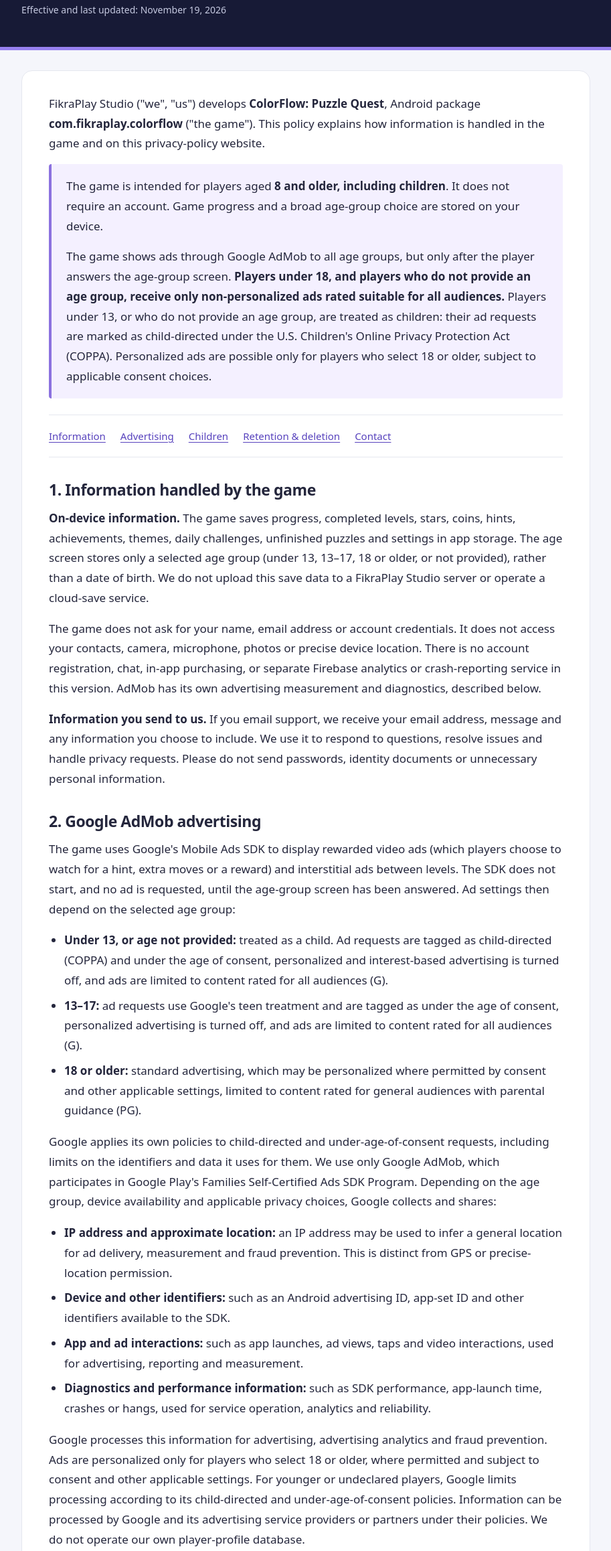
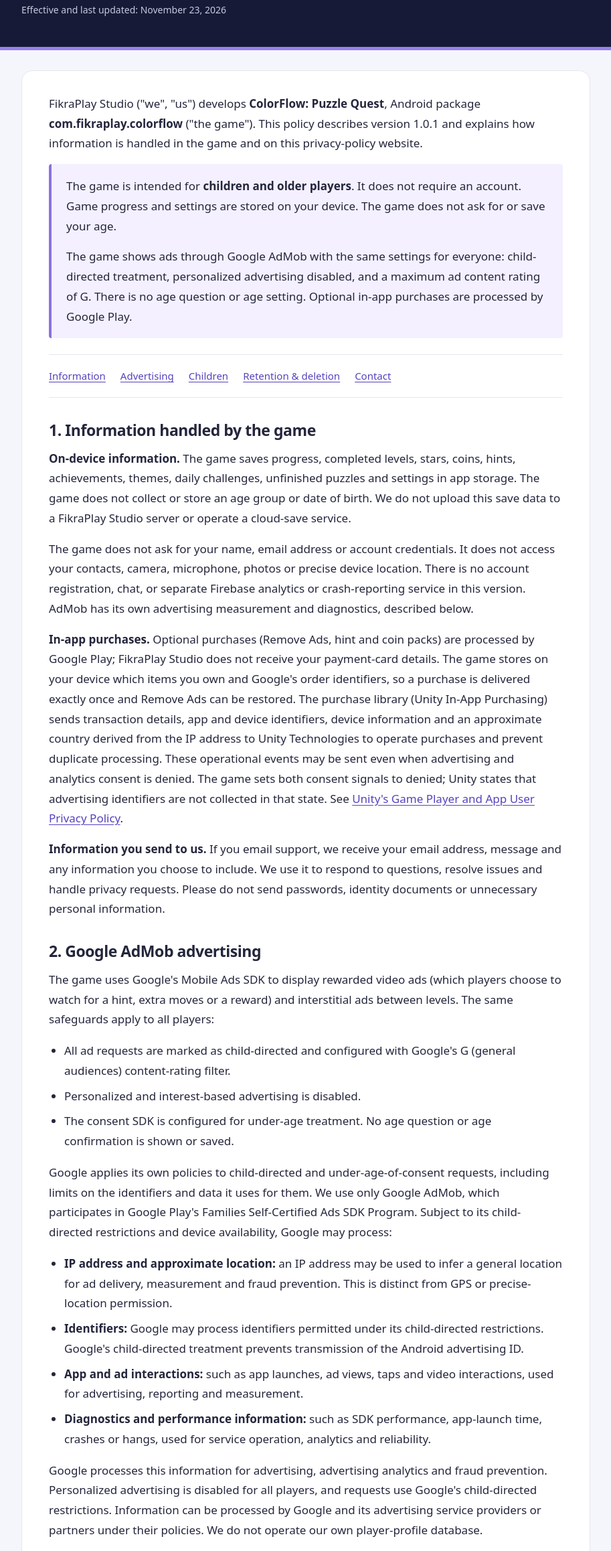
Before and after one commit to Laithhn/fikraplay, a plain HTML site: page colorflow/privacy.html in a window 1280 px wide. Shown: the part 209-2525 px from the top of the page at 67% size, without its empty margins (183-1096 px from the left). Drawn offline with Linux system fonts and the light colour scheme.

Commit message:
Update ColorFlow privacy policy for version 1.0.1

```diff
--- a/colorflow/privacy.html
+++ b/colorflow/privacy.html
@@ -42,52 +42,54 @@
       <p class="brand">FikraPlay Studio</p>
       <h1>Privacy Policy</h1>
       <p class="app">ColorFlow: Puzzle Quest</p>
-      <p class="date">Effective and last updated: November 19, 2026</p>
+      <p class="date">Effective and last updated: November 23, 2026</p>
     </div>
   </header>
   <main class="wrap" id="policy">
-    <p>FikraPlay Studio ("we", "us") develops <strong>ColorFlow: Puzzle Quest</strong>, Android package <strong>com.fikraplay.colorflow</strong> ("the game"). This policy explains how information is handled in the game and on this privacy-policy website.</p>
+    <p>FikraPlay Studio ("we", "us") develops <strong>ColorFlow: Puzzle Quest</strong>, Android package <strong>com.fikraplay.colorflow</strong> ("the game"). This policy describes version 1.0.1 and explains how information is handled in the game and on this privacy-policy website.</p>
     <div class="summary">
-      <p>The game is intended for players aged <strong>8 and older, including children</strong>. It does not require an account. Game progress and a broad age-group choice are stored on your device.</p>
-      <p>The game shows ads through Google AdMob to all age groups, but only after the player answers the age-group screen. <strong>Players under 18, and players who do not provide an age group, receive only non-personalized ads rated suitable for all audiences.</strong> Players under 13, or who do not provide an age group, are treated as children: their ad requests are marked as child-directed under the U.S. Children's Online Privacy Protection Act (COPPA). Personalized ads are possible only for players who select 18 or older, subject to applicable consent choices.</p>
+      <p>The game is intended for <strong>children and older players</strong>. It does not require an account. Game progress and settings are stored on your device. The game does not ask for or save your age.</p>
+      <p>The game shows ads through Google AdMob with the same settings for everyone: child-directed treatment, personalized advertising disabled, and a maximum ad content rating of G. There is no age question or age setting. Optional in-app purchases are processed by Google Play.</p>
     </div>
     <nav aria-label="Policy sections">
       <a href="#information">Information</a><a href="#advertising">Advertising</a><a href="#children">Children</a><a href="#retention">Retention &amp; deletion</a><a href="#contact">Contact</a>
     </nav>
     <h2 id="information">1. Information handled by the game</h2>
-    <p><strong>On-device information.</strong> The game saves progress, completed levels, stars, coins, hints, achievements, themes, daily challenges, unfinished puzzles and settings in app storage. The age screen stores only a selected age group (under 13, 13–17, 18 or older, or not provided), rather than a date of birth. We do not upload this save data to a FikraPlay Studio server or operate a cloud-save service.</p>
-    <p>The game does not ask for your name, email address or account credentials. It does not access your contacts, camera, microphone, photos or precise device location. There is no account registration, chat, in-app purchasing, or separate Firebase analytics or crash-reporting service in this version. AdMob has its own advertising measurement and diagnostics, described below.</p>
+    <p><strong>On-device information.</strong> The game saves progress, completed levels, stars, coins, hints, achievements, themes, daily challenges, unfinished puzzles and settings in app storage. The game does not collect or store an age group or date of birth. We do not upload this save data to a FikraPlay Studio server or operate a cloud-save service.</p>
+    <p>The game does not ask for your name, email address or account credentials. It does not access your contacts, camera, microphone, photos or precise device location. There is no account registration, chat, or separate Firebase analytics or crash-reporting service in this version. AdMob has its own advertising measurement and diagnostics, described below.</p>
+    <p><strong>In-app purchases.</strong> Optional purchases (Remove Ads, hint and coin packs) are processed by Google Play; FikraPlay Studio does not receive your payment-card details. The game stores on your device which items you own and Google's order identifiers, so a purchase is delivered exactly once and Remove Ads can be restored. The purchase library (Unity In-App Purchasing) sends transaction details, app and device identifiers, device information and an approximate country derived from the IP address to Unity Technologies to operate purchases and prevent duplicate processing. These operational events may be sent even when advertising and analytics consent is denied. The game sets both consent signals to denied; Unity states that advertising identifiers are not collected in that state. See <a href="https://unity.com/legal/game-player-and-app-user-privacy-policy">Unity's Game Player and App User Privacy Policy</a>.</p>
     <p><strong>Information you send to us.</strong> If you email support, we receive your email address, message and any information you choose to include. We use it to respond to questions, resolve issues and handle privacy requests. Please do not send passwords, identity documents or unnecessary personal information.</p>
     <h2 id="advertising">2. Google AdMob advertising</h2>
-    <p>The game uses Google's Mobile Ads SDK to display rewarded video ads (which players choose to watch for a hint, extra moves or a reward) and interstitial ads between levels. The SDK does not start, and no ad is requested, until the age-group screen has been answered. Ad settings then depend on the selected age group:</p>
+    <p>The game uses Google's Mobile Ads SDK to display rewarded video ads (which players choose to watch for a hint, extra moves or a reward) and interstitial ads between levels. The same safeguards apply to all players:</p>
     <ul>
-      <li><strong>Under 13, or age not provided:</strong> treated as a child. Ad requests are tagged as child-directed (COPPA) and under the age of consent, personalized and interest-based advertising is turned off, and ads are limited to content rated for all audiences (G).</li>
-      <li><strong>13–17:</strong> ad requests use Google's teen treatment and are tagged as under the age of consent, personalized advertising is turned off, and ads are limited to content rated for all audiences (G).</li>
-      <li><strong>18 or older:</strong> standard advertising, which may be personalized where permitted by consent and other applicable settings, limited to content rated for general audiences with parental guidance (PG).</li>
+      <li>All ad requests are marked as child-directed and configured with Google's G (general audiences) content-rating filter.</li>
+      <li>Personalized and interest-based advertising is disabled.</li>
+      <li>The consent SDK is configured for under-age treatment. No age question or age confirmation is shown or saved.</li>
     </ul>
-    <p>Google applies its own policies to child-directed and under-age-of-consent requests, including limits on the identifiers and data it uses for them. We use only Google AdMob, which participates in Google Play's Families Self-Certified Ads SDK Program. Depending on the age group, device availability and applicable privacy choices, Google collects and shares:</p>
+    <p>Google applies its own policies to child-directed and under-age-of-consent requests, including limits on the identifiers and data it uses for them. We use only Google AdMob, which participates in Google Play's Families Self-Certified Ads SDK Program. Subject to its child-directed restrictions and device availability, Google may process:</p>
     <ul>
       <li><strong>IP address and approximate location:</strong> an IP address may be used to infer a general location for ad delivery, measurement and fraud prevention. This is distinct from GPS or precise-location permission.</li>
-      <li><strong>Device and other identifiers:</strong> such as an Android advertising ID, app-set ID and other identifiers available to the SDK.</li>
+      <li><strong>Identifiers:</strong> Google may process identifiers permitted under its child-directed restrictions. Google's child-directed treatment prevents transmission of the Android advertising ID.</li>
       <li><strong>App and ad interactions:</strong> such as app launches, ad views, taps and video interactions, used for advertising, reporting and measurement.</li>
       <li><strong>Diagnostics and performance information:</strong> such as SDK performance, app-launch time, crashes or hangs, used for service operation, analytics and reliability.</li>
     </ul>
-    <p>Google processes this information for advertising, advertising analytics and fraud prevention. Ads are personalized only for players who select 18 or older, where permitted and subject to consent and other applicable settings. For younger or undeclared players, Google limits processing according to its child-directed and under-age-of-consent policies. Information can be processed by Google and its advertising service providers or partners under their policies. We do not operate our own player-profile database.</p>
+    <p>Google processes this information for advertising, advertising analytics and fraud prevention. Personalized advertising is disabled for all players, and requests use Google's child-directed restrictions. Information can be processed by Google and its advertising service providers or partners under their policies. We do not operate our own player-profile database.</p>
     <p>Read <a href="https://policies.google.com/privacy">Google's Privacy Policy</a>, <a href="https://policies.google.com/technologies/partner-sites">how Google uses information from partner apps</a>, and <a href="https://developers.google.com/admob/unity/privacy/play-data-disclosure">Google Mobile Ads' data-disclosure information</a>.</p>
     <h2>3. Privacy choices and permissions</h2>
-    <p>Before the advertising SDK starts, Google's User Messaging Platform checks whether a privacy message is required. Players under 18, or who do not provide an age group, are tagged as under the age of consent, so they are not asked for advertising consent and receive non-personalized ads only. Adults may be shown a consent message where required. Where the consent platform requires it, you can revisit <strong>Settings → Ad &amp; Privacy Choices</strong> in the game. The availability of ads depends on these choices and service availability; the core puzzles remain playable without ads.</p>
+    <p>The advertising SDK starts only after the child-directed and G-rated request settings are applied. Google's User Messaging Platform is configured for under-age treatment, which suppresses the advertising consent form. Personalized ads remain disabled for everyone. Where the consent platform requires a privacy-options entry point, it is available in <strong>Settings → Ad &amp; Privacy Choices</strong>. The core puzzles remain playable without ads.</p>
     <p>You can also manage or delete the advertising ID through your Android device's privacy or advertising settings, and review <a href="https://myadcenter.google.com/">Google's ad controls</a>. Resetting an identifier does not itself erase all information previously processed by Google.</p>
     <p>The game uses network access for advertising and optional vibration for feedback. It does not request camera, microphone, contacts or precise-location access. The Android advertising-ID permission is included by the ad SDK; for children's ad requests, Google limits the use of identifiers under its child-directed policies.</p>
     <h2 id="children">4. Children and families</h2>
-    <p>The intended audience includes children aged 8–12 as well as older players. The age-group screen presents neutral choices without preselecting an answer. Players can choose not to provide their age group and continue playing; they are then treated as children for advertising. Ads shown to players under 18 are non-personalized and limited to content rated for all audiences, and ads for children are tagged as child-directed. Ads cannot be removed by an in-app purchase; rewarded ads are optional. An age-group choice is not a request for parental consent.</p>
+    <p>The intended audience includes children and older players. The same child-directed, non-personalized advertising settings and G-rating filter apply to everyone without an age question. Ads between levels can be removed with the optional Remove Ads purchase; rewarded ads are always optional.</p>
     <p>Parents or guardians may contact <a href="mailto:Laithhn@gmail.com">Laithhn@gmail.com</a> about a child's privacy, to ask about information held by us, or to request its deletion. We do not ask children to send personal information to support. If a child has sent personal information to us, a parent or guardian can request that we delete it.</p>
     <h2>5. Sharing, international processing and security</h2>
-    <p>Advertising data is transmitted to Google as described above. Support messages are processed using our email service provider. We may disclose information we hold when required by law or when necessary to protect security and legal rights. We do not sell personal information ourselves; Google's advertising data processing is described in its linked policies.</p>
-    <p>Google and our service providers may process information on servers outside your country. Google states that Mobile Ads SDK data is encrypted in transit using TLS. Local game data is stored in the app's storage area. We take reasonable measures to protect support correspondence and limit its use to the purposes described here. No system can guarantee absolute security.</p>
+    <p>Advertising data is transmitted to Google and operational purchase information to Unity as described above. Google Play processes purchases under its own policies. Support messages are processed using our email service provider. We may disclose information we hold when required by law or when necessary to protect security and legal rights. We do not sell personal information ourselves; Google's advertising data processing is described in its linked policies.</p>
+    <p>Google, Unity and our service providers may process information on servers outside your country. Google states that Mobile Ads SDK data is encrypted in transit using TLS. Local game data is stored in the app's storage area. We take reasonable measures to protect support correspondence and limit its use to the purposes described here. No system can guarantee absolute security.</p>
     <h2 id="retention">6. Data retention and deletion</h2>
     <ul>
-      <li><strong>Local game data:</strong> kept while stored on your device. Settings → Reset Progress resets gameplay progress while keeping settings, including the age-group choice. To remove all app data, including settings and age group, use Android's Clear storage/Clear data control for ColorFlow. Uninstalling normally removes local app data; Android backup or restore may retain or restore data according to your device settings.</li>
+      <li><strong>Local game data:</strong> kept while stored on your device. Settings → Reset Progress resets gameplay progress while keeping settings. The game does not store an age group. To remove all app data, use Android's Clear storage/Clear data control for ColorFlow. Purchases remain associated with your Google Play account; eligible non-consumable purchases can be restored through the game. Uninstalling normally removes local app data; Android backup or restore may retain or restore data according to your device settings.</li>
       <li><strong>Support correspondence:</strong> retained as long as needed to resolve the request and meet applicable legal, security or dispute-resolution obligations, then deleted when no longer necessary. You may request earlier deletion, subject to those obligations.</li>
+      <li><strong>Purchase records:</strong> Google Play and Unity retain transaction records for purchase delivery, restoration, reporting and their applicable retention obligations. Clearing local app data does not erase their records. Contact us about access or deletion requests involving Unity purchase processing.</li>
       <li><strong>Google advertising data:</strong> retained according to Google's purposes and retention rules. See <a href="https://policies.google.com/technologies/retention">Google's retention policy</a> and <a href="https://myaccount.google.com/data-and-privacy">Google's privacy controls</a>. Clearing the game does not automatically delete data already processed by Google.</li>
     </ul>
     <p>There are no game accounts to delete. To request access, correction or deletion of personal information we hold, or to raise a privacy objection, email the address below with the game name and your request. Depending on your location, you may have additional privacy rights, including a right to complain to your data-protection authority. We may request only information reasonably needed to verify and process your request. We cannot directly identify or delete every record independently controlled by Google, but can help direct you to its privacy tools.</p>
```
